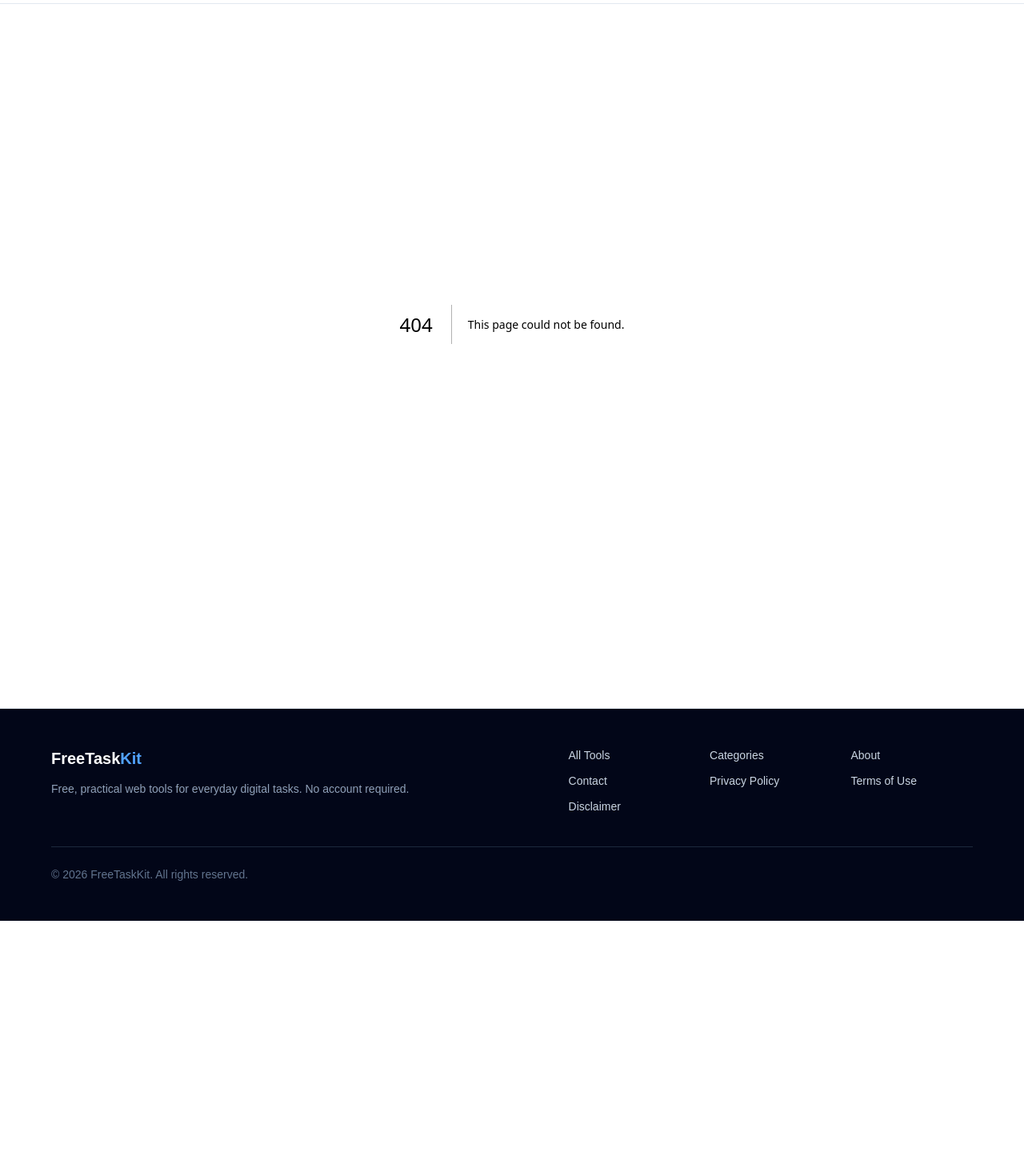
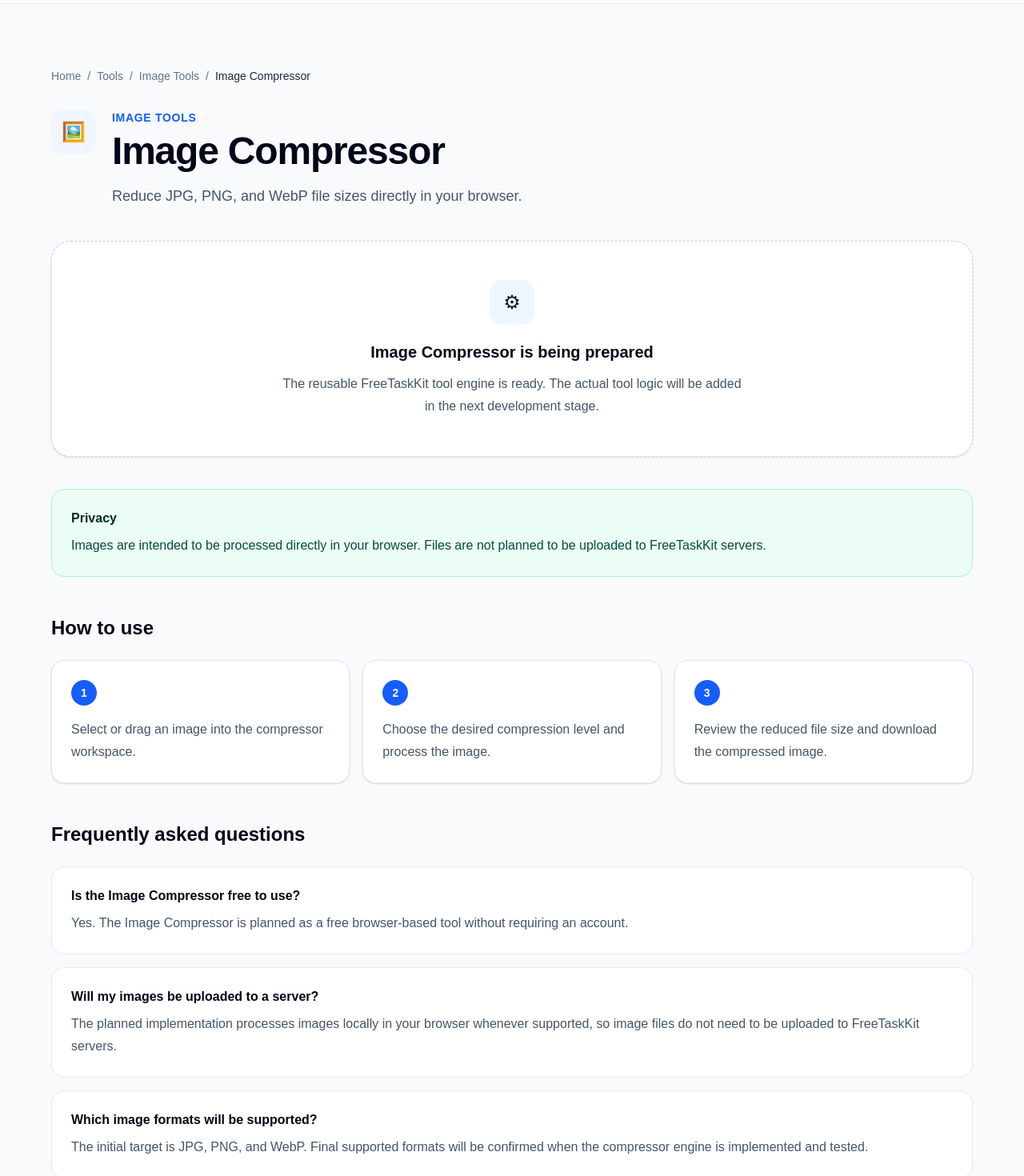
Before and after one commit to loctate/freetaskkit, a Next.js app: page /tools/image-compressor in a window 1280 px wide. Before the commit this address had no page. Shown: the part 60-1530 px from the top of the page at 80% size. Before the commit the page ends 1211 px from the top, so only its background shows below. Built offline with nearby package versions, Linux system fonts and the light colour scheme.

Commit message:
feat: add reusable tool engine

```diff
--- /dev/null
+++ b/src/app/tools/[slug]/page.tsx
@@ -0,0 +1,72 @@
+import type { Metadata } from "next";
+import { notFound } from "next/navigation";
+import { ToolLayout } from "@/components/tools/ToolLayout";
+import { ToolPlaceholder } from "@/components/tools/ToolPlaceholder";
+import {
+  getRelatedTools,
+  getToolBySlug,
+  tools,
+} from "@/data/tools";
+
+interface ToolPageProps {
+  params: Promise<{
+    slug: string;
+  }>;
+}
+
+export function generateStaticParams() {
+  return tools.map((tool) => ({
+    slug: tool.slug,
+  }));
+}
+
+export async function generateMetadata({
+  params,
+}: ToolPageProps): Promise<Metadata> {
+  const { slug } = await params;
+  const tool = getToolBySlug(slug);
+
+  if (!tool) {
+    return {};
+  }
+
+  return {
+    title: tool.name,
+    description: tool.description,
+    keywords: tool.keywords,
+    robots:
+      tool.status === "published"
+        ? {
+            index: true,
+            follow: true,
+          }
+        : {
+            index: false,
+            follow: false,
+          },
+  };
+}
+
+export default async function ToolPage({
+  params,
+}: ToolPageProps) {
+  const { slug } = await params;
+  const tool = getToolBySlug(slug);
+
+  if (!tool) {
+    notFound();
+  }
+
+  const relatedTools = getRelatedTools(tool);
+
+  return (
+    <ToolLayout
+      tool={tool}
+      relatedTools={relatedTools}
+    >
+      <ToolPlaceholder
+        title={`${tool.name} is being prepared`}
+      />
+    </ToolLayout>
+  );
+}
--- /dev/null
+++ b/src/components/tools/ToolLayout.tsx
@@ -0,0 +1,184 @@
+import type { ReactNode } from "react";
+import Link from "next/link";
+import type { Tool } from "@/types/tool";
+import { categories } from "@/data/categories";
+
+interface ToolLayoutProps {
+  tool: Tool;
+  children: ReactNode;
+  relatedTools?: Tool[];
+}
+
+export function ToolLayout({
+  tool,
+  children,
+  relatedTools = [],
+}: ToolLayoutProps) {
+  const category = categories.find((item) => item.id === tool.category);
+
+  return (
+    <section className="section-spacing">
+      <div className="site-container">
+        <nav
+          className="text-sm text-slate-500"
+          aria-label="Breadcrumb"
+        >
+          <Link href="/" className="hover:text-blue-600">
+            Home
+          </Link>
+
+          <span className="mx-2">/</span>
+
+          <Link href="/tools" className="hover:text-blue-600">
+            Tools
+          </Link>
+
+          {category && (
+            <>
+              <span className="mx-2">/</span>
+
+              <Link
+                href={`/categories/${category.id}`}
+                className="hover:text-blue-600"
+              >
+                {category.name}
+              </Link>
+            </>
+          )}
+
+          <span className="mx-2">/</span>
+
+          <span className="text-slate-800">{tool.name}</span>
+        </nav>
+
+        <header className="mt-8">
+          <div className="flex items-start gap-5">
+            <span
+              className="flex size-14 shrink-0 items-center justify-center rounded-2xl bg-blue-50 text-2xl"
+              aria-hidden="true"
+            >
+              {tool.icon}
+            </span>
+
+            <div>
+              <p className="text-sm font-bold uppercase tracking-wider text-blue-600">
+                {category?.name ?? "FreeTaskKit Tool"}
+              </p>
+
+              <h1 className="mt-2 text-4xl font-bold tracking-tight text-slate-950 sm:text-5xl">
+                {tool.name}
+              </h1>
+
+              <p className="mt-4 max-w-3xl text-lg leading-8 text-slate-600">
+                {tool.description}
+              </p>
+            </div>
+          </div>
+        </header>
+
+        <div className="mt-10">
+          {children}
+        </div>
+
+        {tool.privacyNote && (
+          <section className="mt-10 rounded-2xl border border-emerald-200 bg-emerald-50 p-6">
+            <h2 className="font-bold text-emerald-950">
+              Privacy
+            </h2>
+
+            <p className="mt-2 leading-7 text-emerald-900">
+              {tool.privacyNote}
+            </p>
+          </section>
+        )}
+
+        {tool.howToUse && tool.howToUse.length > 0 && (
+          <section className="mt-12">
+            <h2 className="text-2xl font-bold text-slate-950">
+              How to use
+            </h2>
+
+            <ol className="mt-6 grid gap-4 md:grid-cols-3">
+              {tool.howToUse.map((step, index) => (
+                <li
+                  key={step}
+                  className="rounded-2xl border border-slate-200 bg-white p-6 shadow-sm"
+                >
+                  <span className="flex size-8 items-center justify-center rounded-full bg-blue-600 text-sm font-bold text-white">
+                    {index + 1}
+                  </span>
+
+                  <p className="mt-4 leading-7 text-slate-600">
+                    {step}
+                  </p>
+                </li>
+              ))}
+            </ol>
+          </section>
+        )}
+
+        {tool.faq && tool.faq.length > 0 && (
+          <section className="mt-12">
+            <h2 className="text-2xl font-bold text-slate-950">
+              Frequently asked questions
+            </h2>
+
+            <div className="mt-6 space-y-4">
+              {tool.faq.map((item) => (
+                <article
+                  key={item.question}
+                  className="rounded-2xl border border-slate-200 bg-white p-6"
+                >
+                  <h3 className="font-bold text-slate-950">
+                    {item.question}
+                  </h3>
+
+                  <p className="mt-2 leading-7 text-slate-600">
+                    {item.answer}
+                  </p>
+                </article>
+              ))}
+            </div>
+          </section>
+        )}
+
+        {relatedTools.length > 0 && (
+          <section className="mt-12">
+            <h2 className="text-2xl font-bold text-slate-950">
+              Related tools
+            </h2>
+
+            <div className="mt-6 grid gap-4 sm:grid-cols-2 lg:grid-cols-3">
+              {relatedTools.map((relatedTool) => (
+                <Link
+                  key={relatedTool.id}
+                  href={`/tools/${relatedTool.slug}`}
+                  className="rounded-2xl border border-slate-200 bg-white p-5 transition hover:border-blue-300 hover:shadow-sm"
+                >
+                  <div className="flex items-center gap-3">
+                    <span
+                      className="flex size-10 items-center justify-center rounded-xl bg-blue-50"
+                      aria-hidden="true"
+                    >
+                      {relatedTool.icon}
+                    </span>
+
+                    <div>
+                      <h3 className="font-bold text-slate-950">
+                        {relatedTool.name}
+                      </h3>
+
+                      <p className="mt-1 text-sm text-slate-500">
+                        {relatedTool.shortDescription}
+                      </p>
+                    </div>
+                  </div>
+                </Link>
+              ))}
+            </div>
+          </section>
+        )}
+      </div>
+    </section>
+  );
+}
--- /dev/null
+++ b/src/components/tools/ToolPlaceholder.tsx
@@ -0,0 +1,24 @@
+interface ToolPlaceholderProps {
+  title?: string;
+}
+
+export function ToolPlaceholder({
+  title = "Tool workspace coming soon",
+}: ToolPlaceholderProps) {
+  return (
+    <div className="rounded-3xl border border-dashed border-slate-300 bg-white p-8 text-center shadow-sm sm:p-12">
+      <div className="mx-auto flex size-14 items-center justify-center rounded-2xl bg-blue-50 text-2xl">
+        ⚙
+      </div>
+
+      <h2 className="mt-5 text-xl font-bold text-slate-950">
+        {title}
+      </h2>
+
+      <p className="mx-auto mt-3 max-w-xl leading-7 text-slate-600">
+        The reusable FreeTaskKit tool engine is ready. The actual tool logic
+        will be added in the next development stage.
+      </p>
+    </div>
+  );
+}
--- a/src/data/tools.ts
+++ b/src/data/tools.ts
@@ -19,6 +19,30 @@
     status: "planned",
     featured: true,
     icon: "🖼️",
+    privacyNote:
+      "Images are intended to be processed directly in your browser. Files are not planned to be uploaded to FreeTaskKit servers.",
+    howToUse: [
+      "Select or drag an image into the compressor workspace.",
+      "Choose the desired compression level and process the image.",
+      "Review the reduced file size and download the compressed image.",
+    ],
+    faq: [
+      {
+        question: "Is the Image Compressor free to use?",
+        answer:
+          "Yes. The Image Compressor is planned as a free browser-based tool without requiring an account.",
+      },
+      {
+        question: "Will my images be uploaded to a server?",
+        answer:
+          "The planned implementation processes images locally in your browser whenever supported, so image files do not need to be uploaded to FreeTaskKit servers.",
+      },
+      {
+        question: "Which image formats will be supported?",
+        answer:
+          "The initial target is JPG, PNG, and WebP. Final supported formats will be confirmed when the compressor engine is implemented and tested.",
+      },
+    ],
   },
   {
     id: "image-resizer",
@@ -117,3 +141,18 @@
 export function getToolsByCategory(category: Tool["category"]) {
   return tools.filter((tool) => tool.category === category);
 }
+
+export function getToolBySlug(slug: string) {
+  return tools.find((tool) => tool.slug === slug);
+}
+
+export function getRelatedTools(tool: Tool, limit = 3) {
+  return tools
+    .filter(
+      (candidate) =>
+        candidate.id !== tool.id &&
+        candidate.category === tool.category &&
+        candidate.status === "published",
+    )
+    .slice(0, limit);
+}
```
Also changed, not shown: src/types/tool.ts (+9 -0 lines).
